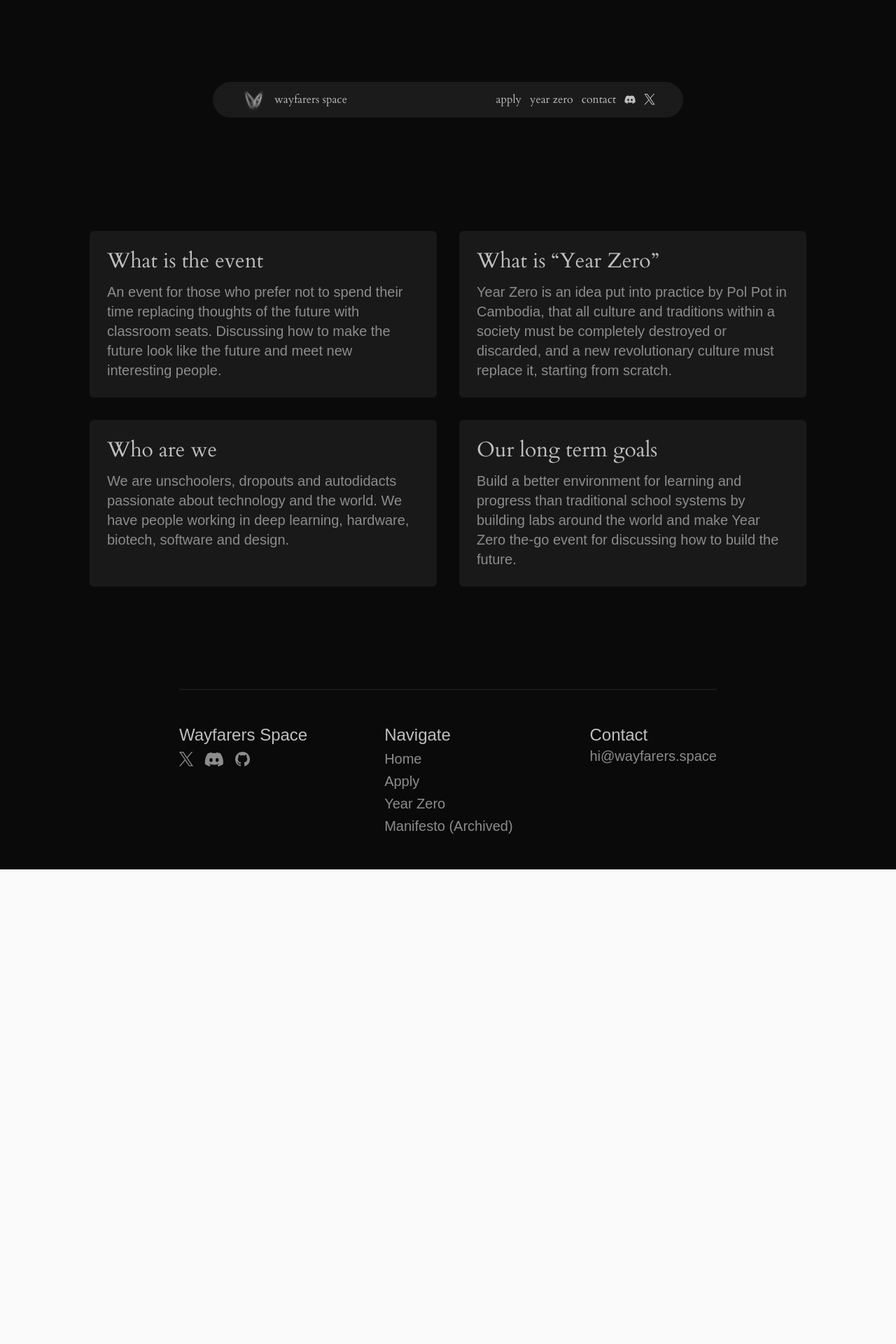
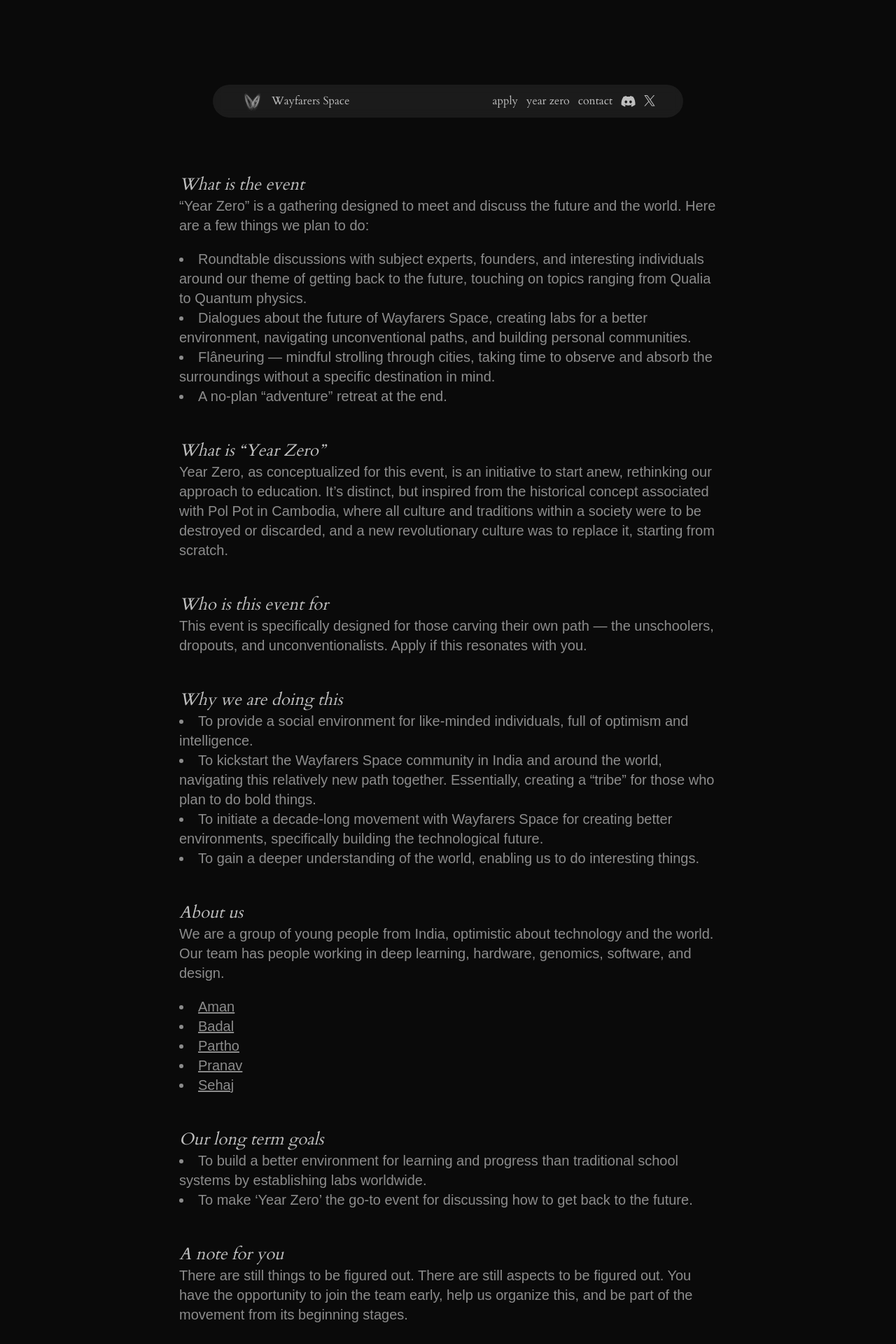
Before and after one commit to TheBlapse/wayfarers.space, a Next.js app: page /year-zero in a window 1280 px wide. Shown: the part 620-2540 px from the top of the page at 70% size. Before the commit the page ends 1862 px from the top, so only its background shows below. Built offline with nearby package versions, Linux system fonts and the light colour scheme; a web font is replaced by a local one.

Commit message:
Update Year-Zero page

```diff
--- a/app/components/navigation.tsx
+++ b/app/components/navigation.tsx
@@ -19,8 +19,8 @@ const BottomStickyNavbar = () => {
       href: "/discord",
       text: (
         <svg
-          width="16"
-          height="16"
+          width="21"
+          height="21"
           viewBox="0 0 21 16"
           fill="none"
           xmlns="http://www.w3.org/2000/svg"
@@ -50,29 +50,50 @@ const BottomStickyNavbar = () => {
       ),
     },
   ];
-  const preventScroll = (
-    e: React.WheelEvent<HTMLDivElement> | React.TouchEvent<HTMLDivElement>,
-  ) => {
+  const dropdownRef = useRef<HTMLDivElement>(null);
+
+  useEffect(() => {
+    const preventScroll = (e: WheelEvent | TouchEvent) => {
       e.preventDefault();
     };
 
+    const dropdown = dropdownRef.current;
+    if (dropdown) {
+      dropdown.addEventListener("wheel", preventScroll, { passive: false });
+      dropdown.addEventListener("touchmove", preventScroll, { passive: false });
+    }
+
+    return () => {
+      if (dropdown) {
+        dropdown.removeEventListener("wheel", preventScroll);
+        dropdown.removeEventListener("touchmove", preventScroll);
+      }
+    };
+  }, []);
+
   return (
+    <>
       <nav
         className={
-        "z-40 max-w-md w-10/12 md:max-w-2xl md:w-screen bg-white bg-opacity-[7%] backdrop-blur-[8px] rounded-full fixed items-center bottom-0 mb-3 left-1/2 transform -translate-x-1/2"
+          "fixed bottom-0 left-1/2 z-40 mb-3 w-10/12 max-w-md -translate-x-1/2 transform items-center rounded-full bg-white bg-opacity-[7%] backdrop-blur-[8px] md:w-screen md:max-w-2xl"
         }
       >
-      <div className="w-full flex flex-wrap items-center justify-between px-10 py-1 md:py-2 ">
+        <div className="flex w-full flex-wrap items-center justify-between px-10 py-1 md:py-2 ">
           <Link
             href="/"
-          className="flex flex-row items-center hover:opacity-70 gap-3"
+            className="flex flex-row items-center gap-3 hover:opacity-70"
           >
-          <Image src="/images/nav-logo.png" width={36} height={36} alt="logo" />
-          <p className="text-darkheading2 font-head text-md font-medium">
-            wayfarers space
+            <Image
+              src="/images/nav-logo.png"
+              width={32}
+              height={32}
+              alt="logo"
+            />
+            <p className="text-md font-head font-medium text-darkheading2">
+              Wayfarers Space
             </p>
           </Link>
-        <div className="hidden md:flex flex-row justify-evenly text-md items-center gap-3 text-darkheading2 font-head">
+          <div className="text-md hidden flex-row items-center justify-evenly gap-3 font-head text-darkheading2 md:flex">
             {navItems.map((item, index) => (
               <Link key={index} href={item.href} className="hover:opacity-70">
                 {item.text}
@@ -81,34 +102,39 @@ const BottomStickyNavbar = () => {
           </div>
           <div className="md:hidden">
             <button
-            className="hover:opacity-70 pt-[9px] focus:outline-none"
+              className="pt-[9px] hover:opacity-70 focus:outline-none"
               onClick={() => toggleDropdown()}
             >
               <Menu color="#BFBFBF" size={16} />
             </button>
           </div>
+        </div>
+      </nav>
       {isDropdownOpen && (
         <div
-            onWheel={preventScroll}
-            onTouchMove={preventScroll}
+          ref={dropdownRef}
           style={{ overflow: "hidden" }}
-            className="z-[55] scroll-m-0 md:hidden fixed -bottom-[0.8rem] left-1/2 transform -translate-x-1/2 bg-darkdark bg-opacity-100 overflow-hidden backdrop-opacity-50 backdrop-blur-xl h-screen w-screen flex flex-col justify-center text-md items-center gap-8 py-16 text-darkheading2 font-head"
+          className="text-md fixed bottom-0 left-1/2 z-[55] flex h-screen w-screen -translate-x-1/2 transform scroll-m-0 flex-col items-center justify-center gap-8 overflow-hidden bg-darkdark bg-opacity-100 py-16 font-head text-darkheading2 backdrop-blur-xl backdrop-opacity-50 md:hidden"
         >
           <button
-              className="hover:opacity-70 self-end self-start-end mr-8 focus:outline-none"
+            className="self-start-end mr-8 self-end hover:opacity-70 focus:outline-none"
             onClick={() => toggleDropdown()}
           >
             <X color="#BFBFBF" size={18} />
           </button>
           {navItems.map((item, index) => (
-              <Link key={index} href={item.href} className="hover:opacity-70">
+            <Link
+              key={index}
+              href={item.href}
+              onClick={toggleDropdown}
+              className="hover:opacity-70"
+            >
               {item.text}
             </Link>
           ))}
         </div>
       )}
-      </div>
-    </nav>
+    </>
   );
 };
 
--- a/app/layout.tsx
+++ b/app/layout.tsx
@@ -36,10 +36,14 @@ export default function RootLayout({
   return (
     <html lang="en" className={`${cardo.variable}  ${bellefair.variable}`}>
       <head>
-        <PlausibleProvider domain="wayfarers.space" customDomain="https://anal.bad.al" selfHosted={true}	/>
+        <PlausibleProvider
+          domain="wayfarers.space"
+          customDomain="https://anal.bad.al"
+          selfHosted={true}
+        />
       </head>
       <link rel="icon" href="/images/favicon.png" sizes="any" />
-      <body className="w-full h-full">
+      <body suppressHydrationWarning={true}>
         <Announcement />
         <Navigation />
         {children}
--- a/app/year-zero/page.tsx
+++ b/app/year-zero/page.tsx
@@ -4,42 +4,42 @@ import Link from "next/link";
 
 export default function Page() {
   return (
-    <main className="flex flex-col min-h-screen overflow-x-hidden items-center justify-center bg-darkdark">
-      <div className="max-w-5xl w-full flex h-screen flex-col items-start justify-center p-6 sm:px-12 md:pl-12 xl:pl-0 gap-y-8">
-        <div className="flex justify-center md:h-auto sm:[350px] md:w-[600px] xl:w-[800px] flex-col gap-4 bg-darkdark backdrop-blur-sm bg-opacity-5 ">
-          <h1 className="font-head text-4xl md:text-6xl xl:text-7xl text-darkheading">
-            Year Zero{" "}
-            <span className="italic text-darkheading2 text-2xl md:text-3xl xl:text-4xl">
-              &mdash; get back to the future
+    <main className="flex min-h-screen flex-col items-center justify-center overflow-x-hidden bg-darkdark">
+      <div className="flex h-screen w-full max-w-5xl flex-col items-start justify-center gap-y-8 p-6 sm:px-12 md:pl-12 xl:pl-0">
+        <div className="sm:[350px] flex flex-col justify-center gap-4 bg-darkdark bg-opacity-5 backdrop-blur-sm md:h-auto md:w-[600px] xl:w-[800px] ">
+          <h1 className="font-head text-4xl text-darkheading md:text-6xl xl:text-7xl">
+            Year Zero
+            <span className="block text-2xl italic text-darkheading2 md:inline-block md:text-3xl xl:text-4xl">
+              &nbsp;&mdash; get back to the future
             </span>
           </h1>
-          <p className="font-serif text-md md:text-lg xl:text-xl text-darktext">
-            An annual round table for autodidacts, and dropouts organized by
-            wayfarers space to come together to discuss how to make the future
+          <p className="text-md font-serif text-darktext md:text-lg xl:text-xl">
+            An annual roundtable for autodidacts and dropouts organized by
+            Wayfarers Space to come together to discuss how to make the future
             look like the future and understand the world audaciously by
             undertaking a path different than that of traditional route of
             schools.
           </p>
         </div>
-        <div className="flex flex-col gap-3 text-md md:text-lg xl:text-xl">
-          <h2 className=" text-darkheading2 font-head">
+        <div className="text-md flex flex-col gap-3 md:text-lg xl:text-xl">
+          <h2 className=" font-head text-darkheading2">
             Join us for our first round table event.
           </h2>
           <div className="flex flex-col gap-2 font-serif text-darktext ">
-            <div className="flex flex-row gap-2 items-center">
-              <span className="bg-darkhighlight p-[0.6rem] rounded-sm">
+            <div className="flex flex-row items-center gap-2">
+              <span className="rounded-sm bg-darkhighlight p-[0.6rem]">
                 <Calendar color="#8C8C8C" size="16" />
               </span>
-              Early next year
+              12th-16th February 2024
             </div>
-            <div className="flex flex-row gap-2 items-center">
-              <span className="bg-darkhighlight p-[0.6rem] rounded-sm">
+            <div className="flex flex-row items-center gap-2">
+              <span className="rounded-sm bg-darkhighlight p-[0.6rem]">
                 <MapPin color="#8C8C8C" size="16" />
               </span>
-              Bangalore, India
+              Bengaluru, India
             </div>
-            <Link href="/discord" className="flex flex-row gap-2 items-center">
-              <span className="bg-darkhighlight p-[0.6rem] rounded-sm">
+            <Link href="/discord" className="flex flex-row items-center gap-2">
+              <span className="rounded-sm bg-darkhighlight p-[0.6rem]">
                 <svg
                   width="16"
                   height="13"
@@ -59,53 +59,165 @@ export default function Page() {
           </div>
         </div>
       </div>
-      <div className="w-full flex min-h-screen flex-col items-center justify-center gap-y-8 px-6 sm:px-24 md:px-12 xl:px-0 max-w-5xl">
-        <div className="flex flex-col md:flex-row gap-8">
-          <div className="flex relative w-full md:w-1/2 gap-3 p-6 text-left items-start rounded-md flex-col bg-darkhighlight border border-transparent hover:border hover:border-darktext">
-            <h2 className="font-head text-darkheading2 text-2xl md:text-3xl">
+      <div className="mx-6 flex max-w-3xl flex-col items-center gap-12 py-16 sm:mx-12 md:mx-6 xl:mx-0">
+        <div className="relative flex-col items-center justify-center gap-1">
+          <h1 className="font-head text-xl italic text-darkheading2 md:text-2xl">
             What is the event
-            </h2>
-            <p className="font-serif text-darktext text-lg md:text-xl">
-              An event for those who prefer not to spend their time replacing
-              thoughts of the future with classroom seats. Discussing how to
-              make the future look like the future and meet new interesting
-              people.
+          </h1>
+          <p className="font-serif text-lg text-darktext md:text-xl">
+            &ldquo;Year Zero&rdquo; is a gathering designed to meet and discuss
+            the future and the world. Here are a few things we plan to do:
+            <ul className="mt-5 list-inside list-disc">
+              <li>
+                Roundtable discussions with subject experts, founders, and
+                interesting individuals around our theme of getting back to the
+                future, touching on topics ranging from Qualia to Quantum
+                physics.
+              </li>
+              <li>
+                Dialogues about the future of Wayfarers Space, creating labs for
+                a better environment, navigating unconventional paths, and
+                building personal communities.
+              </li>
+              <li>
+                Flâneuring — mindful strolling through cities, taking time to
+                observe and absorb the surroundings without a specific
+                destination in mind.
+              </li>
+              <li>A no-plan &ldquo;adventure&rdquo; retreat at the end.</li>
+            </ul>
           </p>
         </div>
-          <div className="flex relative w-full md:w-1/2 gap-3 p-6 text-left items-start rounded-md flex-col bg-darkhighlight border border-transparent hover:border hover:border-darktext">
-            <h2 className="font-head text-darkheading2 text-2xl md:text-3xl">
+        <div className="relative flex-col items-center justify-center gap-1">
+          <h1 className="font-head text-xl italic text-darkheading2 md:text-2xl">
             What is &ldquo;Year Zero&rdquo;
-            </h2>
-            <p className="font-serif text-darktext text-lg md:text-xl">
-              Year Zero is an idea put into practice by Pol Pot in Cambodia,
-              that all culture and traditions within a society must be
-              completely destroyed or discarded, and a new revolutionary culture
-              must replace it, starting from scratch.
+          </h1>
+          <p className="font-serif text-lg text-darktext md:text-xl">
+            Year Zero, as conceptualized for this event, is an initiative to
+            start anew, rethinking our approach to education. It&rsquo;s
+            distinct, but inspired from the historical concept associated with
+            Pol Pot in Cambodia, where all culture and traditions within a
+            society were to be destroyed or discarded, and a new revolutionary
+            culture was to replace it, starting from scratch.
           </p>
         </div>
-        </div>
-        <div className="flex flex-col md:flex-row gap-8">
-          <div className="flex relative w-full md:w-1/2 gap-3 p-6 text-left items-start rounded-md flex-col bg-darkhighlight border border-transparent hover:border hover:border-darktext ">
-            <h2 className="font-head text-darkheading2 text-2xl md:text-3xl">
-              Who are we
-            </h2>
-            <p className="font-serif text-darktext text-lg md:text-xl">
-              We are unschoolers, dropouts and autodidacts passionate about
-              technology and the world. We have people working in deep learning,
-              hardware, biotech, software and design.
+        <div className="relative flex-col items-center justify-center gap-1">
+          <h1 className="font-head text-xl italic text-darkheading2 md:text-2xl">
+            Who is this event for
+          </h1>
+          <p className="font-serif text-lg text-darktext md:text-xl">
+            This event is specifically designed for those carving their own path
+            — the unschoolers, dropouts, and unconventionalists. Apply if this
+            resonates with you.
           </p>
         </div>
-          <div className="flex relative w-full md:w-1/2 gap-3 p-6 text-left items-start rounded-md flex-col bg-darkhighlight  border border-transparent hover:border hover:border-darktext">
-            <h2 className="font-head text-darkheading2 text-2xl md:text-3xl">
-              Our long term goals
-            </h2>
-            <p className="font-serif text-darktext text-lg md:text-xl">
-              Build a better environment for learning and progress than
-              traditional school systems by building labs around the world and
-              make Year Zero the-go event for discussing how to build the
-              future.
+        <div className="relative flex-col items-center justify-center gap-1">
+          <h1 className="font-head text-xl italic text-darkheading2 md:text-2xl">
+            Why we are doing this
+          </h1>
+          <p className="font-serif text-lg text-darktext md:text-xl">
+            <ul className="list-inside list-disc">
+              <li>
+                To provide a social environment for like-minded individuals,
+                full of optimism and intelligence.
+              </li>
+              <li>
+                To kickstart the Wayfarers Space community in India and around
+                the world, navigating this relatively new path together.
+                Essentially, creating a “tribe” for those who plan to do bold
+                things.
+              </li>
+              <li>
+                To initiate a decade-long movement with Wayfarers Space for
+                creating better environments, specifically building the
+                technological future.
+              </li>
+              <li>
+                To gain a deeper understanding of the world, enabling us to do
+                interesting things.
+              </li>
+            </ul>
           </p>
         </div>
+        <div className="relative flex-col items-center justify-center gap-1">
+          <h1 className="font-head text-xl italic text-darkheading2 md:text-2xl">
+            About us
+          </h1>
+          <p className="font-serif text-lg text-darktext md:text-xl">
+            We are a group of young people from India, optimistic about
+            technology and the world. Our team has people working in deep
+            learning, hardware, genomics, software, and design.
+            <ul className="mt-5 list-inside list-disc">
+              <li>
+                <Link
+                  className="underline hover:decoration-dotted hover:opacity-70"
+                  href="https://matreja.me/"
+                >
+                  Aman
+                </Link>
+              </li>
+              <li>
+                <Link
+                  className="underline hover:decoration-dotted hover:opacity-70"
+                  href="https://bad.al"
+                >
+                  Badal
+                </Link>{" "}
+              </li>
+              <li>
+                <Link
+                  className="underline hover:decoration-dotted hover:opacity-70"
+                  href="https://daspartho.github.io/"
+                >
+                  Partho
+                </Link>{" "}
+              </li>
+              <li>
+                <Link
+                  className="underline hover:decoration-dotted hover:opacity-70"
+                  href="https://x.com/pranav_berry"
+                >
+                  Pranav
+                </Link>
+              </li>
+              <li>
+                <Link
+                  className="underline hover:decoration-dotted hover:opacity-70"
+                  href="https://x.com/pasricha_sehaj"
+                >
+                  Sehaj
+                </Link>
+              </li>
+            </ul>
+          </p>
+        </div>
+        <div className="relative flex-col items-center justify-center gap-1">
+          <h1 className="font-head text-xl italic text-darkheading2 md:text-2xl">
+            Our long term goals
+          </h1>
+          <p className="font-serif text-lg text-darktext md:text-xl">
+            <ul className="list-inside list-disc">
+              <li>
+                To build a better environment for learning and progress than
+                traditional school systems by establishing labs worldwide.
+              </li>
+              <li>
+                To make &lsquo;Year Zero&rsquo; the go-to event for discussing
+                how to get back to the future.
+              </li>
+            </ul>
+          </p>
+        </div>
+        <div className="relative flex-col items-center justify-center gap-1">
+          <h1 className="font-head text-xl italic text-darkheading2 md:text-2xl">
+            A note for you
+          </h1>
+          <p className="font-serif text-lg text-darktext md:text-xl">
+            There are still things to be figured out. There are still aspects to
+            be figured out. You have the opportunity to join the team early,
+            help us organize this, and be part of the movement from its
+            beginning stages.
+          </p>
         </div>
       </div>
     </main>
@@ -114,11 +226,11 @@ export default function Page() {
 
 const LearnMore = ({ link }: { link: string }) => {
   return (
-    <div className="flex flex-row gap-2 items-center">
-      <span className="bg-darkhighlight p-[0.6rem] rounded-sm">
+    <div className="flex flex-row items-center gap-2">
+      <span className="rounded-sm bg-darkhighlight p-[0.6rem]">
         <ArrowDownRight color="#8C8C8C" size="16" />
       </span>
-      <Link href={link} className="flex flex-row gap-2 items-center">
+      <Link href={link} className="flex flex-row items-center gap-2">
         Learn more
       </Link>
     </div>
```
Also changed, not shown: app/components/announcement.tsx (+9 -6 lines), app/components/footer.tsx (+17 -17 lines), app/page.tsx (+28 -27 lines), 1 other file (tests, documents, lock files or other folders). Lines whose indentation alone changed are shown as unchanged.
